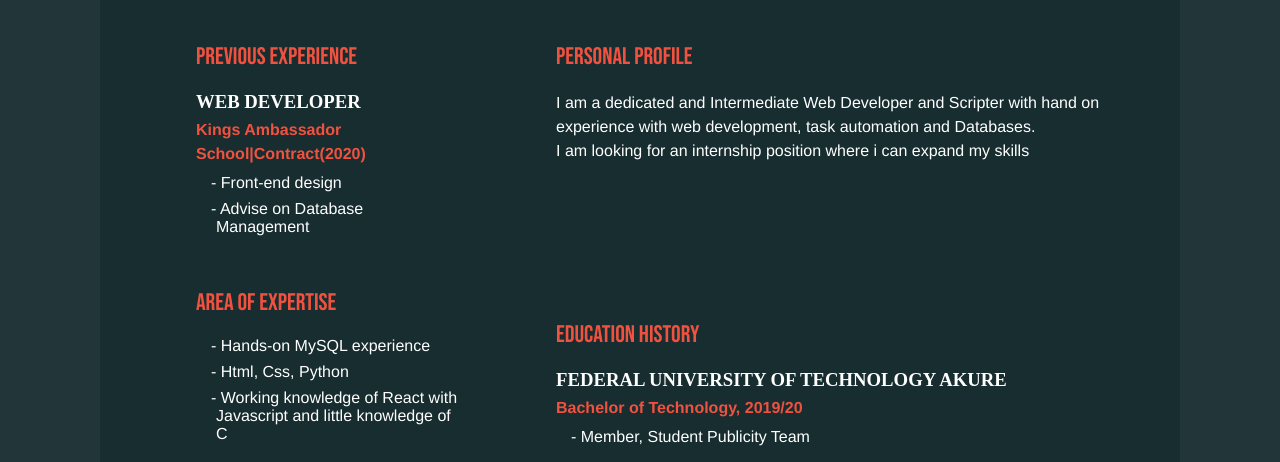
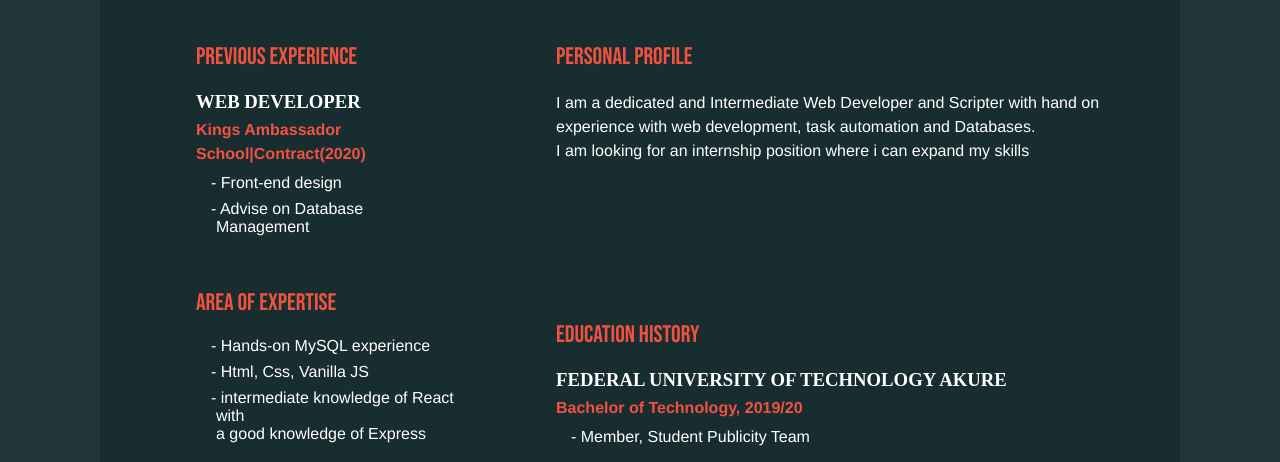
Before and after one commit to Gelbero46/Resume-2.0, a plain HTML site: page index.html in a window 1280 px wide. Shown: the part 304-766 px from the top of the page. Drawn offline with Linux system fonts and the light colour scheme; files whose address does not match are found by name; a web font is replaced by a local one.

Commit message:
Update index.html

```diff
--- a/index.html
+++ b/index.html
@@ -47,9 +47,9 @@
             <p>
             <ul class="dashed">
                 <li>Hands-on MySQL experience</li>
-                <li>Html, Css, Python</li>
-                <li>Working knowledge of React with<br>
-                    Javascript and little knowledge of C</li>
+                <li>Html, Css, Vanilla JS</li>
+                <li>intermediate knowledge of React with<br>
+                    a good knowledge of Express</li>
             </ul>
             </p>
         </article>
```
